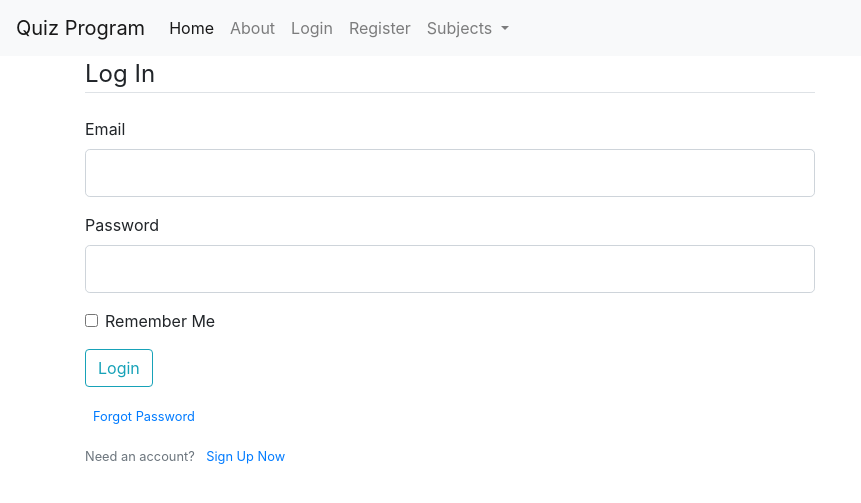
After one commit to Jonathan-Steel/quiz_program, a Flask app: page /login in a window 1280 px wide. The commit adds this page. Shown: the top 503 px of the page, without its empty margins (0-861 px from the left). Run offline with Flask 2, Linux system fonts and the light colour scheme; some libraries are stand-ins or nearby versions.

Commit message:
Added login and registration form templates

```diff
--- /dev/null
+++ b/forms.py
@@ -0,0 +1,32 @@
+# Importing the forms module from Flask.
+from flask_wtf import FlaskForm
+
+# Importing the String and Password and Submit and Boolean fields
+from wtforms import StringField, PasswordField, SubmitField, BooleanField
+
+# Importing validators
+from wtforms.validators import DataRequired, Length, Email, EqualTo
+
+# These Python Classes can automatically be converted into HTML forms
+
+# Creating the registration form by inheriting properties from the default form.
+class RegistrationForm(FlaskForm):
+    # Creating a string field with a label of 'Username' where data is required and is a certain length.
+    username = StringField('Username', validators=[DataRequired(), Length(min=2, max=20)])
+
+    email = StringField('Email', validators=[DataRequired(), Email()])
+
+    password = PasswordField('Password', validators=[DataRequired()])
+    confirm_password = PasswordField('Confirm Password', validators=[DataRequired(), EqualTo('password')])
+
+    submit = SubmitField('Sign Up')
+
+# Creating the login form
+class LoginForm(FlaskForm):
+    email = StringField('Email', validators=[DataRequired(), Email()])
+
+    password = PasswordField('Password', validators=[DataRequired()])
+
+    remember = BooleanField('Remember Me')
+
+    submit = SubmitField('Login')
--- a/quiz_program.py
+++ b/quiz_program.py
@@ -1,8 +1,14 @@
 # Necessary Imports
-from flask import Flask, render_template, url_for
+from flask import Flask, render_template, url_for, flash, redirect
+
+# Importing the necessary forms
+from forms import RegistrationForm, LoginForm
 
 # Initialising the App
 app = Flask(__name__)
+
+# A secret key for encryption to protect against hacking
+app.config['SECRET_KEY'] = 'b84fd909956dc9ecfc1f258078ebe953'
 
 # Creating the Home Page
 # The following links redirect the user to the home.html file
@@ -17,6 +23,40 @@ def home():
 def about():
     return render_template('about.html', title='About')
 
+# Register Page
+# Allows GET and POST requests
+@app.route("/register", methods=['GET', 'POST'])
+def register():
+    form = RegistrationForm()
+
+    # If the form is validated
+    if form.validate_on_submit():
+
+        # Sends a quick message. success is a Boostrap class.
+        flash(f'Account created for {form.username.data}!', 'success')
+
+        # Redirects us to the home page.
+        return redirect(url_for('home'))
+
+    return render_template('register.html', title='Register', form=form)
+
+# Login Page
+@app.route("/login", methods=['GET', 'POST'])
+def login():
+    form = LoginForm()
+
+    # If the form is validated
+    if form.validate_on_submit():
+
+        # Temporary validation
+        if form.email.data == 'admin@blog.com' and form.password.data == 'password':
+            flash('You have been logged in!', 'success')
+            return redirect(url_for('home'))
+        else:
+            flash('Login unsuccessful. Please check username and password.', 'danger')
+
+    return render_template('login.html', title='Login', form=form)
+
 # Running the App
 if __name__ == '__main__':
     app.run(debug=True)
--- a/templates/layout.html
+++ b/templates/layout.html
@@ -18,17 +18,23 @@
 <body>
     <!-- Boostrap Navbar -->
     <nav class="navbar navbar-expand-lg navbar-light bg-light">
-        <a class="navbar-brand" href="/home">Quiz Program</a>
+        <a class="navbar-brand" href="{{url_for('home')}}">Quiz Program</a>
         <button class="navbar-toggler" type="button" data-toggle="collapse" data-target="#navbarNavDropdown" aria-controls="navbarNavDropdown" aria-expanded="false" aria-label="Toggle navigation">
             <span class="navbar-toggler-icon"></span>
         </button>
         <div class="collapse navbar-collapse" id="navbarNavDropdown">
             <ul class="navbar-nav">
             <li class="nav-item active">
-                <a class="nav-link" href="/home">Home <span class="sr-only">(current)</span></a>
+                <a class="nav-link" href="{{url_for('home')}}">Home <span class="sr-only">(current)</span></a>
             </li>
             <li class="nav-item">
-                <a class="nav-link" href="/about">About</a>
+                <a class="nav-link" href="{{url_for('about')}}">About</a>
+            </li>
+            <li class="nav-item">
+                <a class="nav-link" href="{{url_for('login')}}">Login</a>
+            </li>
+            <li class="nav-item">
+                <a class="nav-link" href="{{url_for('register')}}">Register</a>
             </li>
             <li class="nav-item dropdown">
                 <a class="nav-link dropdown-toggle" href="#" id="navbarDropdownMenuLink" role="button" data-toggle="dropdown" aria-haspopup="true" aria-expanded="false">
@@ -48,6 +54,24 @@
     <main role="main" class="container">
         <div class="row">
             <div class="col-md-8">
+
+                <!-- Displays any flash messages. Categories are classes that our messages use. -->
+                {% with messages = get_flashed_messages(with_categories=True) %}
+
+                    <!-- If there are any messages: -->
+                    {% if messages %}
+
+                        <!-- Takes the category (class) and message for every message. -->
+                        {% for category, message in messages %}
+
+                            <!-- Creates a div using the class (category) -->
+                            <div class="alert alert-{{ category }}">
+                                {{ message }}
+                            </div>
+                        {% endfor %}
+                    {% endif %}
+                {% endwith %}
+
                 <!-- Inserts content from other HTML files -->
                 {% block content %}{% endblock %}
             </div>
--- /dev/null
+++ b/templates/login.html
@@ -0,0 +1,73 @@
+<!-- Link to template page -->
+{% extends "layout.html" %}
+
+<!-- Inserts this block of code into the body of the template -->
+{% block content %}
+    <!-- Creates the form. Action being empty means data is sent to same page we are on. POST is a secure data transmission. -->
+    <form action="" method="POST">
+
+        <!-- A variable which provides protection and security. -->
+        <!-- The variable form references the variable passeed into the render_template() function. -->
+        {{ form.hidden_tag() }}
+
+        <!-- Groups certain parts of the form in a box -->
+        <fieldset class="form-group">
+
+            <!-- Defines a caption for fieldset. -->
+            <legend class="border-bottom mb-4">Log In</legend>
+
+            <!-- Individual form groups within the fieldset. -->
+            <!-- EMAIL -->
+            <div class="form-group">
+                {{ form.email.label(class="form-control-label") }}
+                {% if form.email.errors %}
+                    {{ form.email(class="form-control form-control-lg is-invalid") }}
+                    <div class="invalid-feedback">
+                        {% for error in form.email.errors %}
+                            <span>{{ error }}</span>
+                        {% endfor %}
+                    </div>
+                {% else %}
+                    {{ form.email(class="form-control form-control-lg") }}
+                {% endif %}
+            </div>
+
+            <!-- PASSWORD -->
+            <div class="form-group">
+                {{ form.password.label(class="form-control-label") }}
+                {% if form.password.errors %}
+                    {{ form.password(class="form-control form-control-lg is-invalid") }}
+                    <div class="invalid-feedback">
+                        {% for error in form.password.errors %}
+                            <span>{{ error }}</span>
+                        {% endfor %}
+                    </div>
+                {% else %}
+                    {{ form.password(class="form-control form-control-lg") }}
+                {% endif %}
+            </div>
+
+            <!-- REMEMBER ME -->
+            <div class="form-check">
+                {{ form.remember(class="form-check-input") }}
+                {{ form.remember.label(class="form-check-label") }}
+            </div>
+        </fieldset>
+
+        <!-- SUBMIT -->
+        <div class="form-group">
+            {{ form.submit(class="btn btn-outline-info") }}
+        </div>
+
+        <!-- FORGOT PASSWORD -->
+        <small class="text-muted ml-2">
+            <a href="#">Forgot Password</a>
+        </small>
+    </form>
+
+    <div class="bordom-top pt-3">
+        <small class="text-muted">
+            Need an account? <a href="{{ url_for('register') }}" class="ml-2">Sign Up Now</a>
+        </small>
+    </div>
+{% endblock content %}
```
Also changed, not shown: templates/about.html (+9 -0 lines), templates/register.html (added, +103 -0 lines), README.md.
